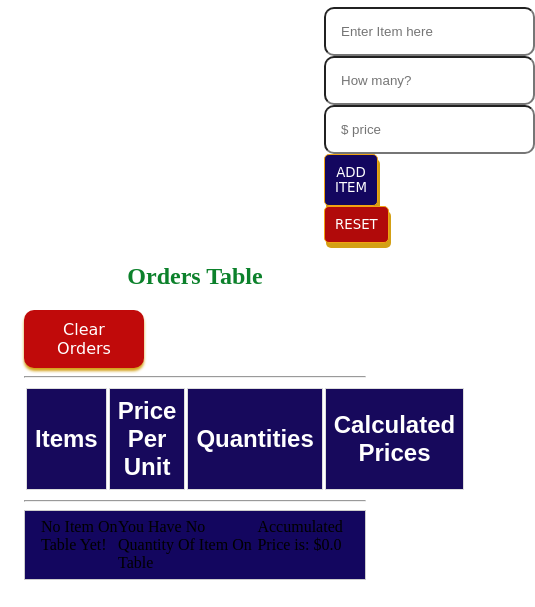
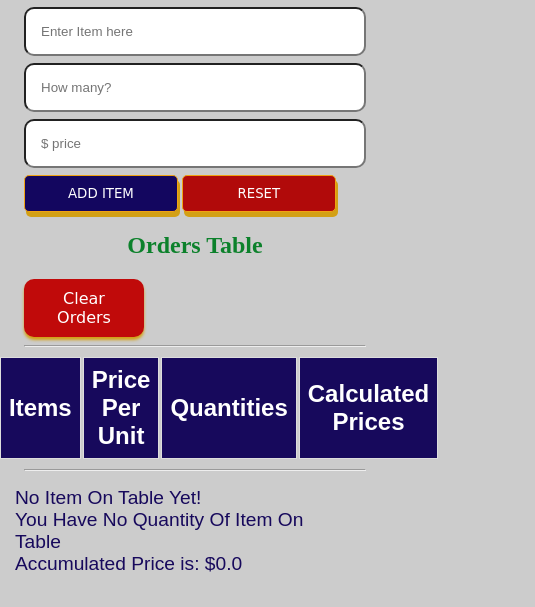
Before and after one commit to DanielAdek/shopping-calculator, a plain HTML site: page UI/index.html in a window 390 px wide. Shown: the part 314-921 px from the top of the page, 535 px wide, since content can reach past the window. Drawn offline with Linux system fonts and the light colour scheme; a script that the page names is missing.

Commit message:
include media queries for phone view

```diff
--- a/UI/main.css
+++ b/UI/main.css
@@ -193,3 +193,49 @@ tr:nth-child(even) {
     padding: 7px 16px;
     background: #13065f;
 }
+
+/* Media queries */
+
+@media (max-width: 600px) {
+    body {
+        background: #ccc;
+    }
+    header{
+        background: url('https://encrypted-tbn0.gstatic.com/images?q=tbn:ANd9GcSIISdZvd1JawcYTpFbPRbypW75D9VVZfUWoIYx-DF8T7YHJp9E');
+        background-repeat: no-repeat;
+        background-size: cover;
+        height: 180px;
+    }
+    .form {
+        margin: 0;
+    }
+    input {
+        display: block;
+        width: 90%;
+        margin-bottom: 7px;
+    }
+    #addItem,
+    #resetFields {
+        display: inline-block;
+        width: 45%;
+    }
+    table {
+        position: relative;
+        left: -26px;
+        width: 100%;
+    }
+    .showtotal {
+        display: block;
+        position: relative;
+        left: -26px;
+        background-color: transparent;
+    }
+
+    .current__subtotal,
+    .itemsCount,
+    .showquantities {
+        color: #17095c;
+        font-family: Arial, Helvetica, sans-serif;
+        font-size: 1.2rem;
+    }
+}
```
